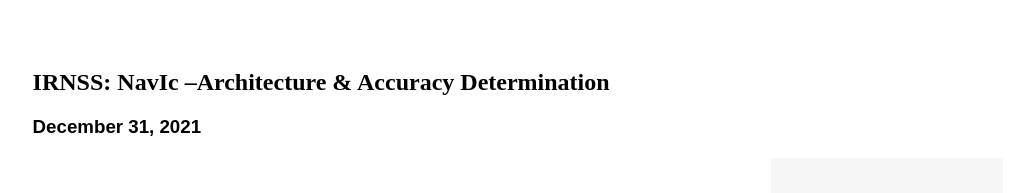
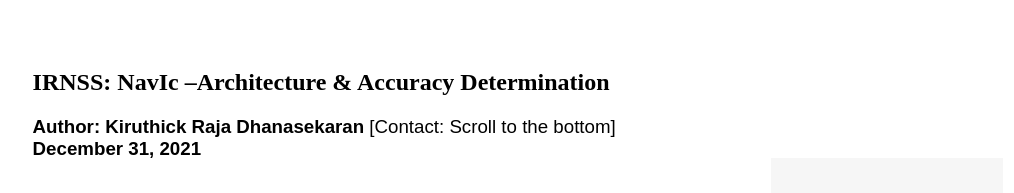
Before and after one commit to Kiruthick-Raja-Dhanasekaran/IRNSS_Blog, a plain HTML site: page index.html in a window 1280 px wide. Shown: the top 193 px of the page, without its empty margins (122-1136 px from the left). Drawn offline with Linux system fonts and the light colour scheme.

Commit message:
Update index.html

```diff
--- a/index.html
+++ b/index.html
@@ -27,7 +27,7 @@
     Main Blog content starts here
     ****************************************************************************-->
       <h1><!-- Blog title --><b style="color: #000000;">IRNSS: NavIc –Architecture & Accuracy Determination</b></h1>
-      <h3 style="color: #000000;"><!-- Tagline --><b>December 31, 2021</b></h3><br>
+      <h3 style="color: #000000;"><!-- Tagline --><b>Author: Kiruthick Raja Dhanasekaran</b> [Contact: Scroll to the bottom]<br><b>December 31, 2021</b></h3><br>
       <!--<div id="bannerImage"><img src="BlogPostAssets/images/SliderLayerImage.png" alt=""/></div>-->
      <h4>Abstract:</h4>
 
```
